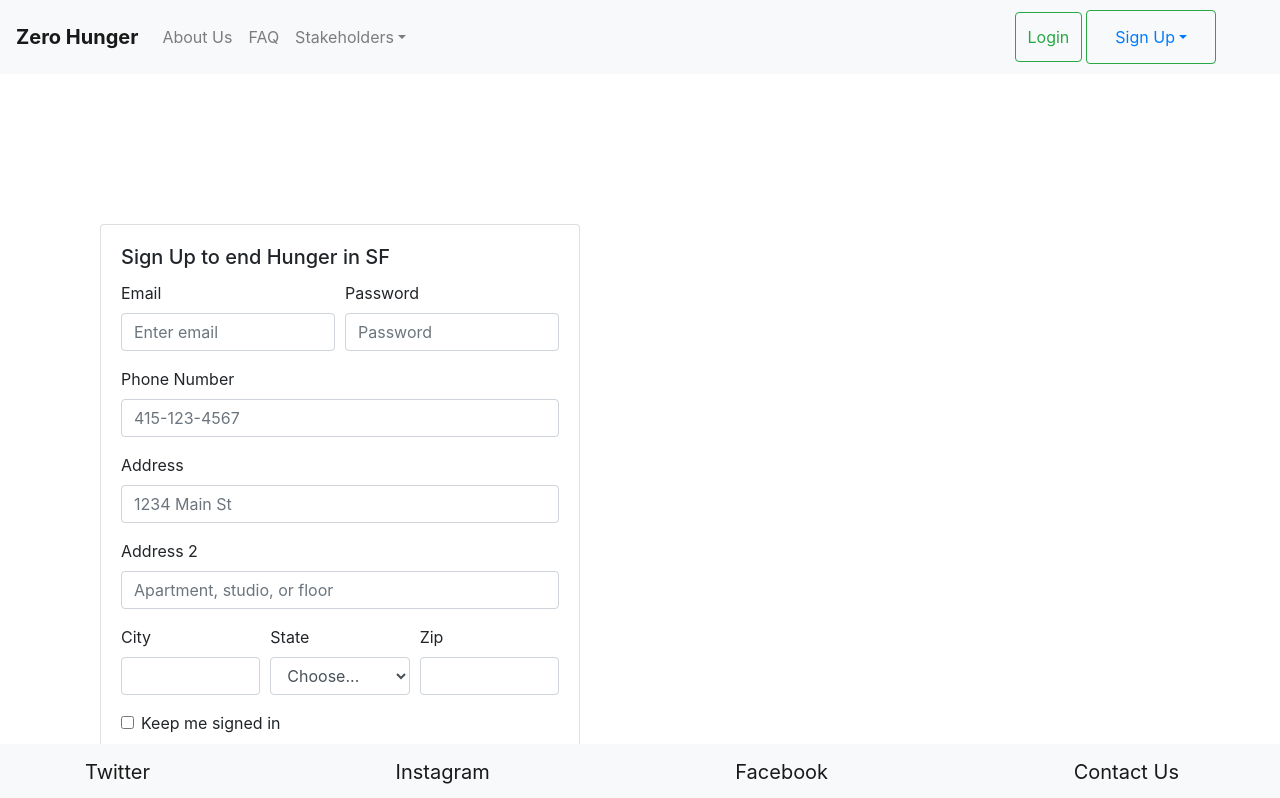
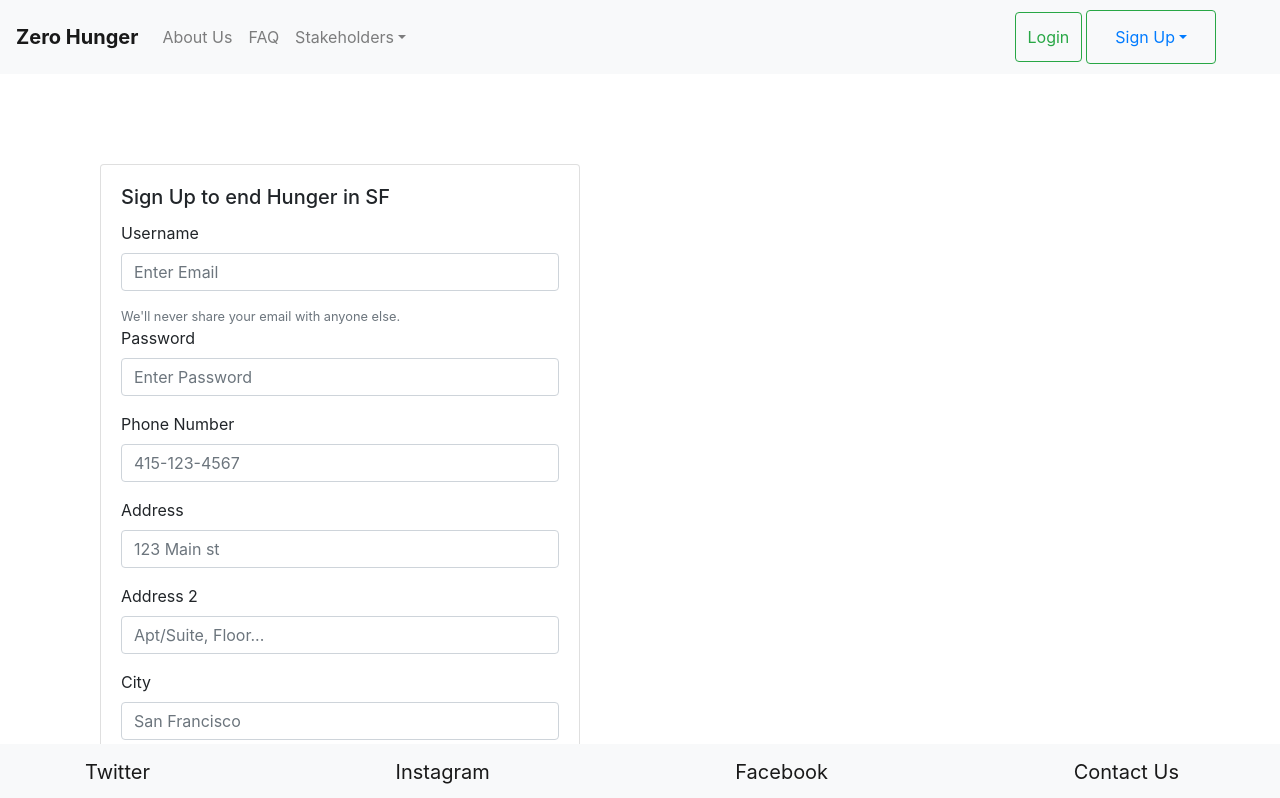
Before and after one commit to makhmudislamov/food-sharing-mvp, a React (Create React App) app in the folder food-sharing/FRONT-END/: page /signup in a window 1280 px wide. Shown: the top 798 px of the page. Built offline with nearby package versions, Linux system fonts and the light colour scheme.

Commit message:
modular forms

```diff
--- a/food-sharing/FRONT-END/src/App.js
+++ b/food-sharing/FRONT-END/src/App.js
@@ -1,9 +1,9 @@
 import React, { Component } from "react";
-import { Redirect, Switch, Route  } from "react-router-dom";
+import { Redirect, Switch, Route } from "react-router-dom";
 import NavigationBar from './components/navbar';
 import Footer from './components/footer';
 import Body from './components/homePageBody';
-import SignUpForm from './components/cards/signupForm';
+import SignUpForm from './components/forms/signupForm';
 import Dashboard from "./components/Dashboard";
 import NotFound from './components/notFound';
 import LoginForm from './components/forms/loginForm';
@@ -18,7 +18,7 @@ class App extends Component {
                 <Switch>
                   <Route path="/" exact component={Body} />
                   <Route path="/login" component={LoginForm} />
-                  <Route path="/signup" component={SignUpForm} /> // change this accordingly to restaurant
+                  <Route path="/signup" component={SignUpForm} />
                   <Route path="/dashboard" component={Dashboard} />
                   <Route path="/not-found" component={NotFound} />
                   <Redirect to="/not-found" />
--- a/food-sharing/FRONT-END/src/components/cards/signupForm.jsx
+++ /dev/null
@@ -1,87 +0,0 @@
-import React, { Component } from 'react';
-import { Form, Col, Button, Card } from 'react-bootstrap';
-
-class SignUpForm extends Component {
-    // state = {  }
-    render() {
-        return (
-            <Card
-                style={{
-                    width: "30rem",
-                    marginLeft: "100px",
-                    marginTop: "150px"
-                }}
-            >
-                <Card.Body>
-                    <Card.Title> Sign Up to end Hunger in SF</Card.Title>
-                    <Form>
-                        <Form.Row>
-                            <Form.Group as={Col} controlId="formGridEmail">
-                                <Form.Label>Email</Form.Label>
-                                <Form.Control
-                                    type="email"
-                                    placeholder="Enter email"
-                                />
-                            </Form.Group>
-
-                            <Form.Group as={Col} controlId="formGridPassword">
-                                <Form.Label>Password</Form.Label>
-                                <Form.Control
-                                    type="password"
-                                    placeholder="Password"
-                                />
-                            </Form.Group>
-                        </Form.Row>
-
-                        <Form.Group controlId="formGridPhone">
-                            <Form.Label>Phone Number</Form.Label>
-                            <Form.Control placeholder="415-123-4567" />
-                        </Form.Group>
-                        <Form.Group controlId="formGridAddress1">
-                            <Form.Label>Address</Form.Label>
-                            <Form.Control placeholder="1234 Main St" />
-                        </Form.Group>
-
-                        <Form.Group controlId="formGridAddress2">
-                            <Form.Label>Address 2</Form.Label>
-                            <Form.Control placeholder="Apartment, studio, or floor" />
-                        </Form.Group>
-
-                        <Form.Row>
-                            <Form.Group as={Col} controlId="formGridCity">
-                                <Form.Label>City</Form.Label>
-                                <Form.Control />
-                            </Form.Group>
-
-                            <Form.Group as={Col} controlId="formGridState">
-                                <Form.Label>State</Form.Label>
-                                <Form.Control as="select">
-                                    <option>Choose...</option>
-                                    <option>...</option>
-                                </Form.Control>
-                            </Form.Group>
-
-                            <Form.Group as={Col} controlId="formGridZip">
-                                <Form.Label>Zip</Form.Label>
-                                <Form.Control />
-                            </Form.Group>
-                        </Form.Row>
-
-                        <Form.Group id="formGridCheckbox">
-                            <Form.Check
-                                type="checkbox"
-                                label="Keep me signed in"
-                            />
-                        </Form.Group>
-
-                        <Button variant="primary" type="submit">
-                            Submit
-                        </Button>
-                    </Form>
-                </Card.Body>
-            </Card>
-        );
-    }
-}
-
-export default SignUpForm;
--- a/food-sharing/FRONT-END/src/components/forms/signUpForm.jsx
+++ b/food-sharing/FRONT-END/src/components/forms/signUpForm.jsx
@@ -1,13 +1,20 @@
-import React from "react";
-import Joi from "joi-browser";
-import { Form, Button, Card } from "react-bootstrap";
-import FormMethods from "./common/formMethods";
+import React from 'react';
+import { Form, Card } from 'react-bootstrap';
+import Joi from 'joi-browser';
+import FormMethods from './common/formMethods';
+
 class SignUpForm extends FormMethods {
     state = {
         data: {
             username: "",
             password: "",
-            passwordConfirm: ""
+            phoneNum: "",
+            address: "",
+            address2: "",
+            city: "",
+            state: "",
+            zipCode: ""
+
         },
         errors: {}
     };
@@ -19,27 +26,39 @@ class SignUpForm extends FormMethods {
         password: Joi.string()
             .required()
             .label("Password"),
-        passwordConfirm: Joi.string()
+        phoneNum: Joi.string()
             .required()
-            .label("Password confirmation")
+            .label("Phone Number"),
+        address: Joi.string()
+            .required()
+            .label("Address"),
+        address2: Joi.string().label("Address 2"),
+        city: Joi.string()
+            .required()
+            .label("City"),
+        state: Joi.string()
+            .required()
+            .label("State"),
+        zipCode: Joi.string()
+            .required()
+            .label("Zip Code"),
     };
 
     doSubmit = () => {
-        // call ther server
+        // call the server
         console.log("Signed Up");
     };
-
     render() {
         return (
             <Card
                 style={{
                     width: "30rem",
-                    marginLeft: "200px",
-                    marginTop: "150px"
+                    marginLeft: "100px",
+                    marginTop: "90px"
                 }}
             >
                 <Card.Body>
-                    <Card.Title>Create data</Card.Title>
+                    <Card.Title> Sign Up to end Hunger in SF</Card.Title>
                     <Form onSubmit={this.handleSubmit}>
                             {this.renderInput(
                                 "username",
@@ -55,16 +74,27 @@ class SignUpForm extends FormMethods {
                                 "Enter Password",
                                 "password"
                             )}
+
                         {this.renderInput(
-                            "passwordConfirm",
-                            "Confirm Password",
-                            "Confirm Password",
-                            "password"
+                            "phoneNum",
+                            "Phone Number",
+                            "415-123-4567"
                         )}
-                        <Form.Group>
+                        {this.renderInput("address", "Address", "123 Main st")}
+
+                        {this.renderInput(
+                            "address2",
+                            "Address 2",
+                            "Apt/Suite, Floor..."
+                        )}
+
+                            {this.renderInput("city", "City", "San Francisco")}
+                            {this.renderInput("state", "State", "CA or NY")}
+                            {this.renderInput("zipCode", "Zip Code", "94133")}
+                        <Form.Group id="formGridCheckbox">
                             <Form.Check
                                 type="checkbox"
-                                label="Keep me logged in"
+                                label="Keep me signed in"
                             />
                         </Form.Group>
                         {this.renderButton("Sign Up")}
```
Lines whose indentation alone changed are shown as unchanged.
